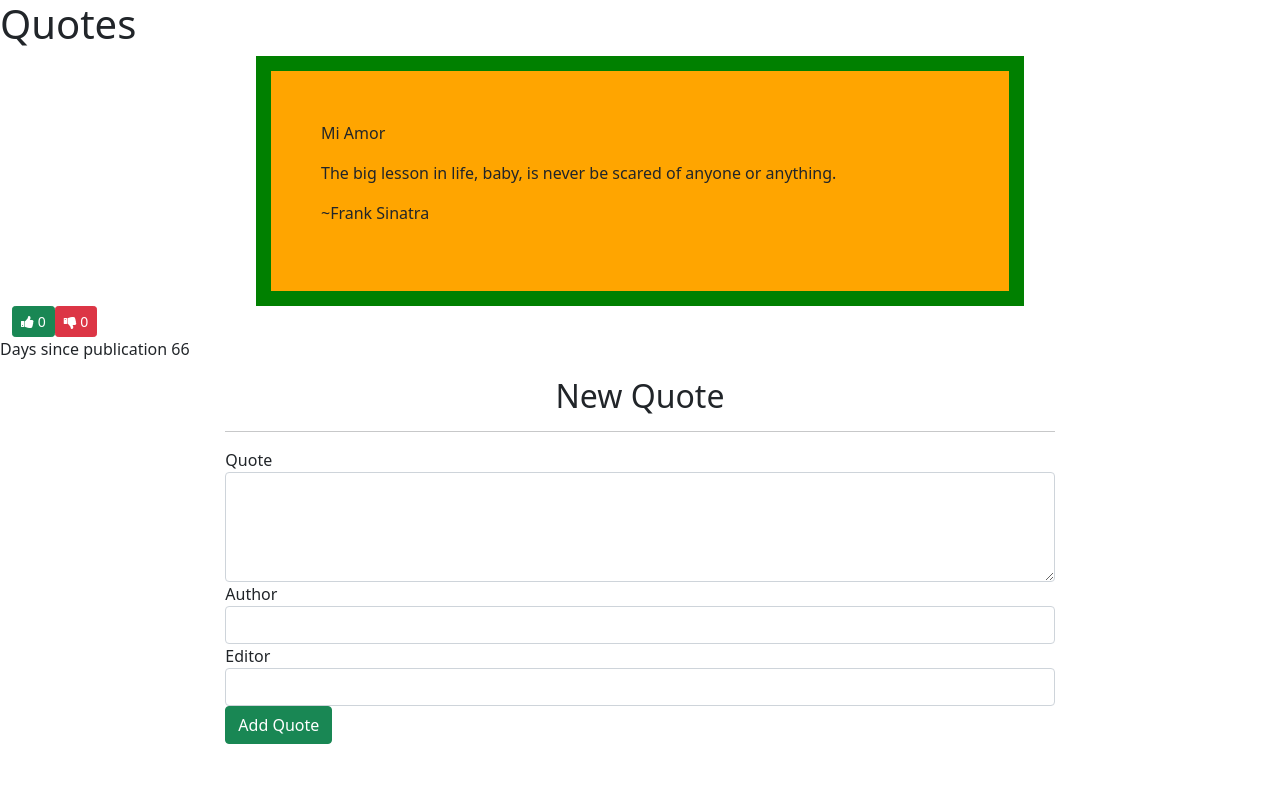
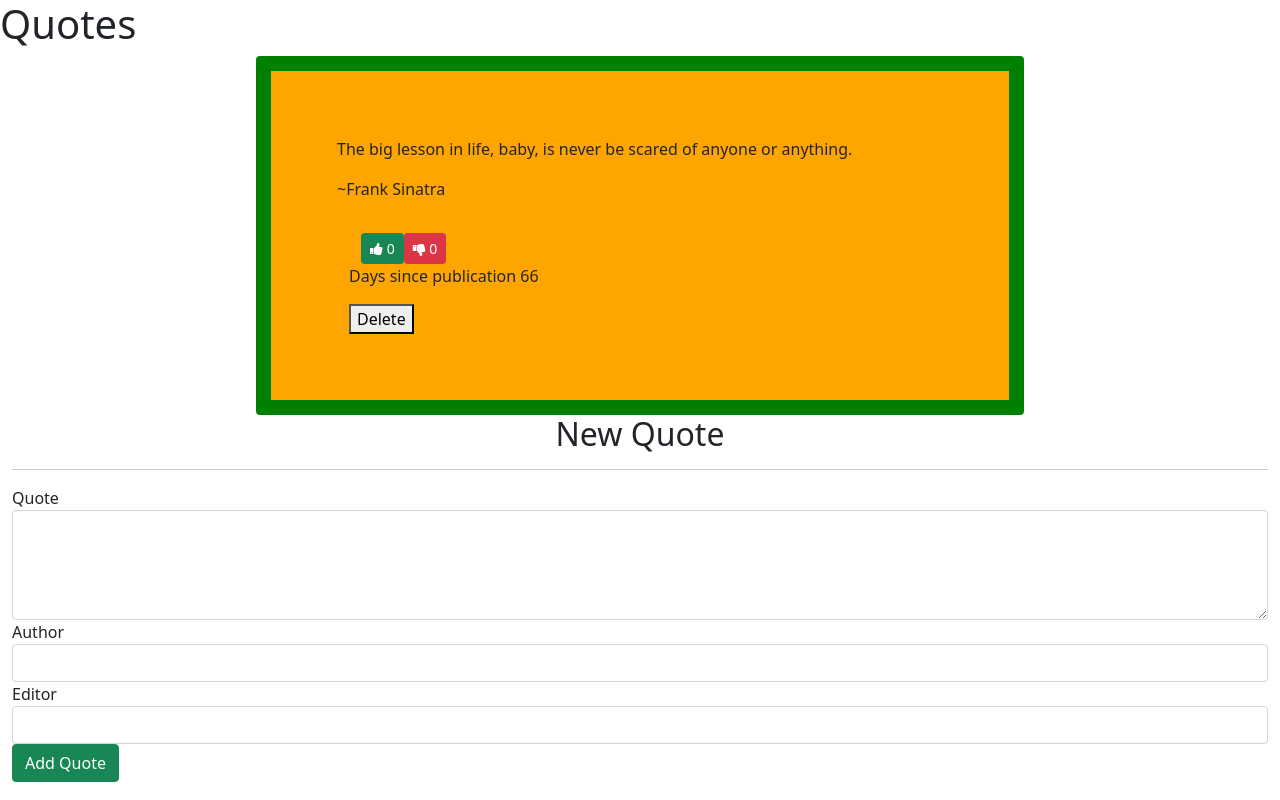
Before and after one commit to Miss-Faith/Quotes, an Angular app: page / in a window 1280 px wide. Built offline with nearby package versions, Linux system fonts and the light colour scheme.

Commit message:
Add delete button

```diff
--- a/src/app/quote-detail/quote-detail.component.html
+++ b/src/app/quote-detail/quote-detail.component.html
@@ -1,9 +1,10 @@
-<div>
+<div class="container-fluid">
   <div class="container-fluid" id="buttons">
     <button class="btn btn-sm btn-success" (click)="upvote()" type="button"> <i class="fa fa-thumbs-up" id="upvote"></i> {{quote.upvotes}} </button>
     <button class="btn btn-sm btn-danger"  (click)="downvote()" type="button"> <i class="fa fa-thumbs-down" id="downvote"></i> {{quote.downvotes}}</button>
   </div>
   <div>
     <p>Days since publication {{quote.publishedDate | dateCount }}</p>
+    <button (click)= 'quoteDelete(true)'>Delete</button>
   </div>
 </div>
--- a/src/app/quote-detail/quote-detail.component.ts
+++ b/src/app/quote-detail/quote-detail.component.ts
@@ -1,4 +1,4 @@
-import { Component, Input, OnInit } from '@angular/core';
+import { Component, EventEmitter, Input, OnInit, Output } from '@angular/core';
 import { Quote } from '../quotes';
 
 @Component({
@@ -9,6 +9,12 @@ import { Quote } from '../quotes';
 export class QuoteDetailComponent implements OnInit {
 
   @Input() quote: Quote;
+
+  @Output() isDelete = new EventEmitter<boolean>();
+
+  quoteDelete(deletenow:boolean){
+    this.isDelete.emit(deletenow);
+  }
 
   upvote(){
     this.quote.upvotes+=1;
--- a/src/app/quote-form/quote-form.component.html
+++ b/src/app/quote-form/quote-form.component.html
@@ -1,4 +1,4 @@
-<div class="container-fluid col-8">
+<div class="container-fluid">
   <h2 class="text-center">New Quote</h2>
   <hr>
   <form (ngSubmit)='submitQuote()' #QuoteForm='ngForm'>
--- a/src/app/quotes.ts
+++ b/src/app/quotes.ts
@@ -1,4 +1,6 @@
 export class Quote {
-
-    constructor(public editor:string, public quotetext:string, public author:string, public publishedDate:Date, public upvotes: number, public downvotes: number){}
+  showMore: boolean;
+  constructor(public editor:string, public quotetext:string, public author:string, public publishedDate:Date, public upvotes: number, public downvotes: number){
+    this.showMore=false;
+  }
 }
--- a/src/app/quotes/quotes.component.css
+++ b/src/app/quotes/quotes.component.css
@@ -1,4 +1,4 @@
-#quote-box {
+.card {
     background-color: orange;
     width: 60%;
     border: 15px solid green;
--- a/src/app/quotes/quotes.component.html
+++ b/src/app/quotes/quotes.component.html
@@ -1,12 +1,12 @@
-<div *ngFor="let quote of quotes; let i = index">
-  <div id="quote-box">
-    <p id={{i}} id="editor">{{quote.editor}}</p>
-    <p id={{i}} id="quote">{{quote.quotetext}}</p>
-    <p id={{i}} id="author">~{{quote.author}}</p>
+<div>
+  <div class="card" *ngFor="let quote of quotes; let i = index">
+    <div class="card-body" class="card-body" id="quote-box">
+      <p class="card-text" id={{i}} id="quote">{{quote.quotetext}}</p>
+      <p class="card-text" id={{i}} id="author">~{{quote.author}}</p>
+    </div>
+    <div class="card-body">
+      <app-quote-detail [quote]='quote' (isDelete)="deleteQuote($event,i)"></app-quote-detail>
+    </div>
   </div>
-  <div>
-    <app-quote-detail [quote]='quote'></app-quote-detail>
-  </div>
-
   <app-quote-form (addQuote)="addNewQuote($event)"></app-quote-form>
 </div>
--- a/src/app/quotes/quotes.component.ts
+++ b/src/app/quotes/quotes.component.ts
@@ -19,6 +19,12 @@ export class QuotesComponent implements OnInit {
     this.quotes.push(quote)
   }
 
+  deleteQuote(isDelete, index){
+    if (isDelete) {
+      this.quotes.splice(index,1);
+    }
+  }
+
   constructor() { }
 
   ngOnInit(): void {
```
